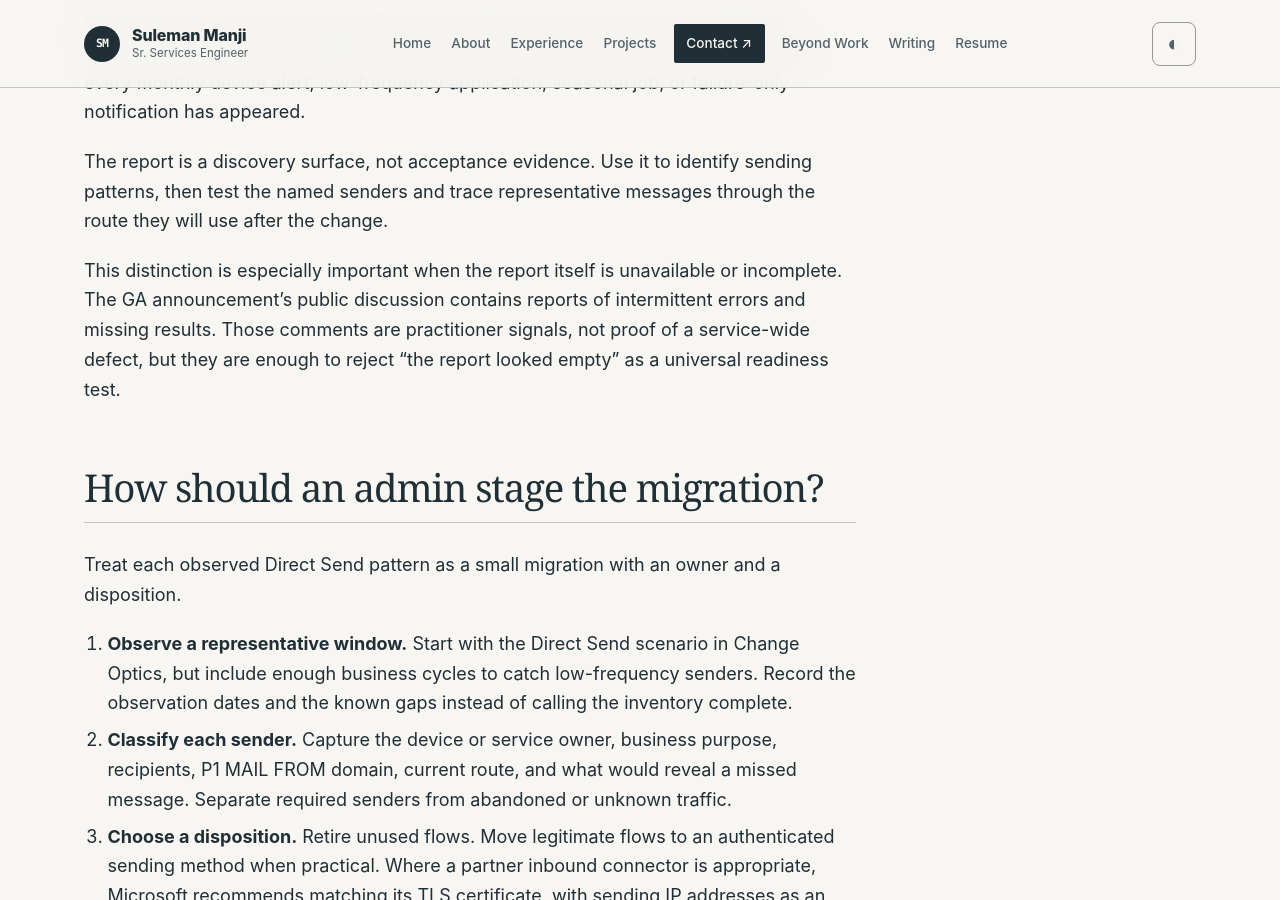
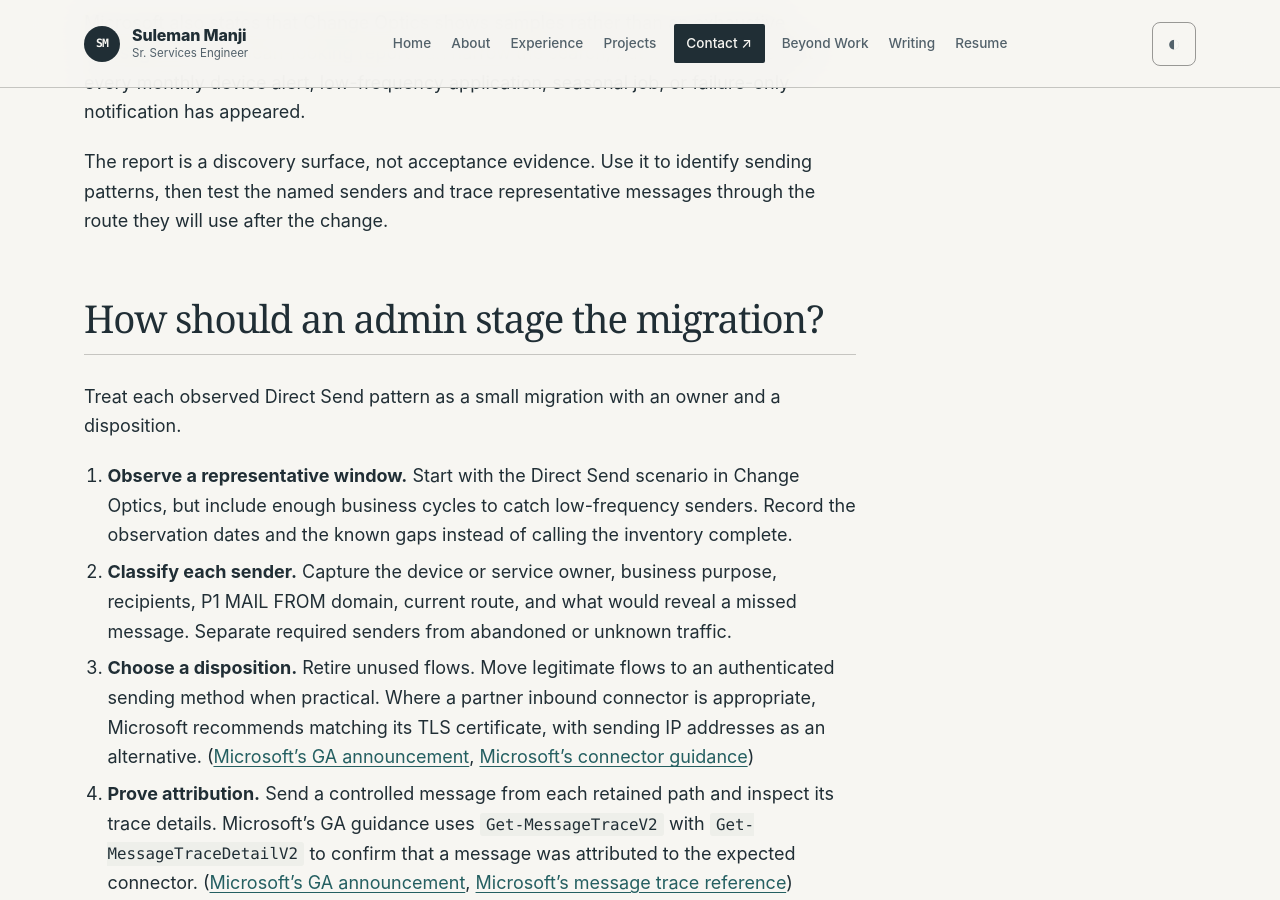
Before and after one commit to ssmanji89/sulemanji-port, a Jekyll site: the page built from notes/reject-direct-send-sender-migration.md, in a window 1280 px wide and 900 px high, scrolled down 1818 px. Built offline with Jekyll 4.4.1, drawn with Linux system fonts in a browser that asks for light colours.

Commit message:
docs: publish reject-direct-send-sender-migration

```diff
--- a/notes/reject-direct-send-sender-migration.md
+++ b/notes/reject-direct-send-sender-migration.md
@@ -38,8 +38,6 @@ Microsoft also states that Change Optics shows samples rather than an exhaustive
 
 The report is a discovery surface, not acceptance evidence. Use it to identify sending patterns, then test the named senders and trace representative messages through the route they will use after the change.
 
-This distinction is especially important when the report itself is unavailable or incomplete. The GA announcement's public discussion contains reports of intermittent errors and missing results. Those comments are practitioner signals, not proof of a service-wide defect, but they are enough to reject "the report looked empty" as a universal readiness test.
-
 ## How should an admin stage the migration?
 
 Treat each observed Direct Send pattern as a small migration with an owner and a disposition.
```
